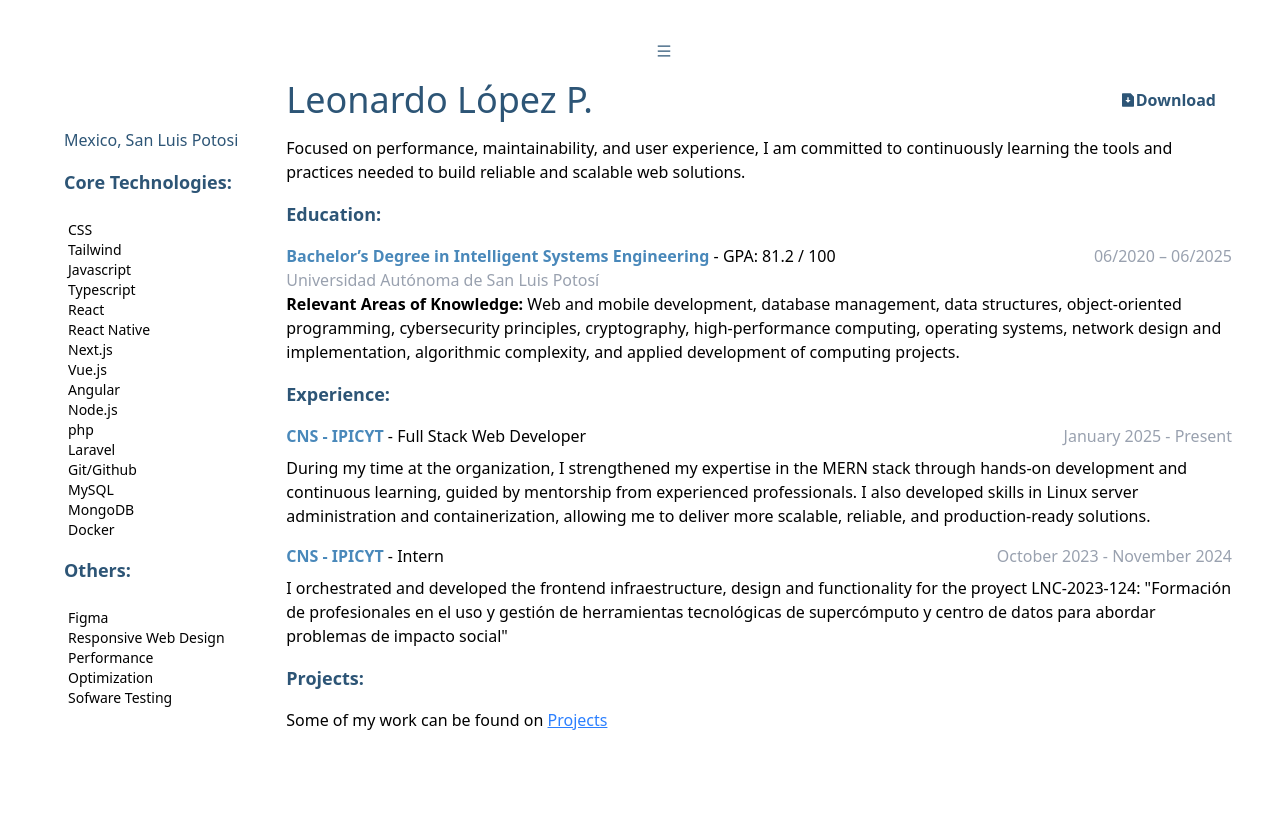
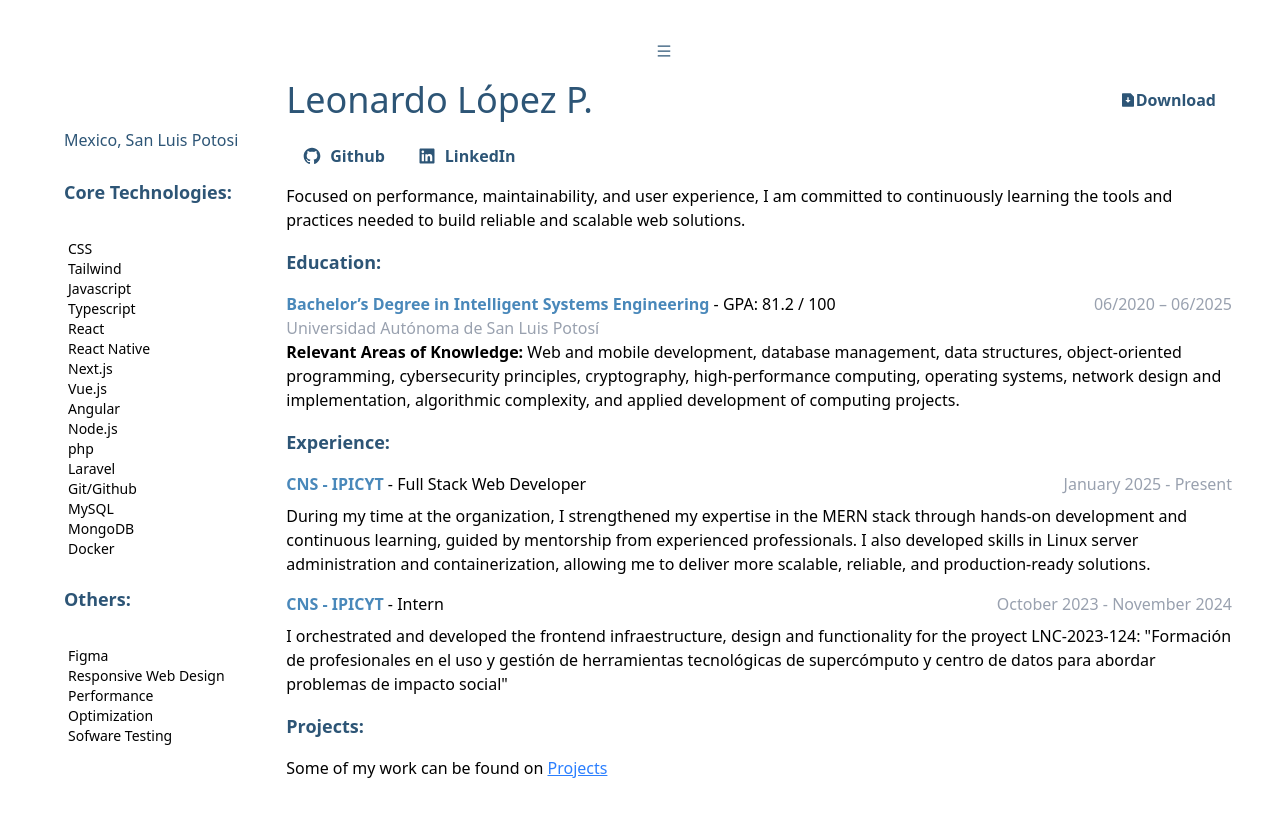
Before and after one commit to Leonidas810/web_portafolio, a Next.js app: page /resume in a window 1280 px wide. Shown: the top 816 px of the page. Built offline with nearby package versions, Linux system fonts and the light colour scheme.

Commit message:
update: add links

```diff
--- a/src/app/resume/page.tsx
+++ b/src/app/resume/page.tsx
@@ -1,5 +1,7 @@
 "use client";
 import { Button, Icon } from "@/components/atoms";
+import { IconTypes } from "@/components/atoms/Icon/Icon";
+import { LinkButton } from "@/components/molecules";
 import { Page as PageTemplate } from "@/templates/index";
 import Link from "next/link";
 
@@ -33,6 +35,25 @@ const Page = () => {
   ];
 
   const classesTitle = "text-primary-700 font-bold text-lg";
+
+
+
+  const contactMap: {
+    label: string
+    icon: IconTypes,
+    href: string
+  }[] = [
+      {
+        label: 'Github',
+        icon: 'github',
+        href: 'https://github.com/Leonidas810'
+      },
+      {
+        label: 'LinkedIn',
+        icon: 'linkedin',
+        href: 'https://www.linkedin.com/in/leonardo-lópez-pérez-1115a227a'
+      }
+    ]
 
   const educationMap: {
     name: string;
@@ -84,10 +105,6 @@ const Page = () => {
       },
     ];
 
-  const onClickDownload = async () => {
-    window.open("/pdf/cv.pdf");
-  };
-
   return (
     <PageTemplate className="bg-white">
       <div className="grid grid-cols-1 sm:grid-cols-[auto_1fr] grid-rows-[auto] sm:grid-rows-1 gap-x-8">
@@ -127,13 +144,22 @@ const Page = () => {
                 <h1 className=" text-4xl">Leonardo López P.</h1>
                 <h2 className="block sm:hidden">Mexico, San Luis Potosi</h2>
               </div>
-              <Button
-                onClick={onClickDownload}
+              <LinkButton
+                href="/pdf/cv.pdf"
                 variant="ghost"
               >
                 <Icon name="download" />
                 Download
-              </Button>
+              </LinkButton>
+            </div>
+            <div className="flex mb-2">
+              {contactMap.map((c, i) =>
+                <LinkButton key={i}
+                  href={c.href}
+                  variant="ghost"
+                >
+                  <Icon name={c.icon} size="xl" className="mr-2" />{c.label}
+                </LinkButton>)}
             </div>
             <p>
               Focused on performance, maintainability, and user experience, I am
--- a/src/components/molecules/LinkButton.molecule.tsx
+++ b/src/components/molecules/LinkButton.molecule.tsx
@@ -1,15 +1,15 @@
 import { Button } from "@/atoms/index";
 import Link from "next/link";
+import { CSSProperties, ReactNode } from "react";
+import { ButtonProps } from "../atoms/Button.atom";
 
-import { ButtonProps } from "../atoms/Button.atom";
-import { CSSProperties } from "react";
-
-interface LinkButtonProps extends ButtonProps  {
-    href:string
-    className?:string,
-    buttonClassName?:string,
-    children:React.ReactNode
-    style?:CSSProperties
+interface LinkButtonProps extends ButtonProps {
+  href: string;
+  className?: string;
+  buttonClassName?: string;
+  children: ReactNode;
+  style?: CSSProperties;
+  external?: boolean; // optional manual override
 }
 
 export const LinkButton = ({
@@ -18,12 +18,34 @@ export const LinkButton = ({
   style,
   buttonClassName,
   children,
+  external,
   ...rest
-}:LinkButtonProps) => {
+}: LinkButtonProps) => {
+  const isExternal = external || href.startsWith("http") || href.startsWith("//");
+
+  if (isExternal) {
+    return (
+      <a
+        href={href}
+        className={className}
+        style={style}
+        target="_blank"
+        rel="noopener noreferrer"
+      >
+        <Button
+          {...(buttonClassName ? { className: buttonClassName } : {})}
+          {...rest}
+        >
+          {children}
+        </Button>
+      </a>
+    );
+  }
+
   return (
     <Link href={href} className={className} style={style}>
       <Button
-        {...buttonClassName ? {className:buttonClassName} : {}}
+        {...(buttonClassName ? { className: buttonClassName } : {})}
         {...rest}
       >
         {children}
```
Also changed, not shown: src/components/atoms/Icon/Icon.ts (+10 -8 lines). Lines whose indentation alone changed are shown as unchanged.
